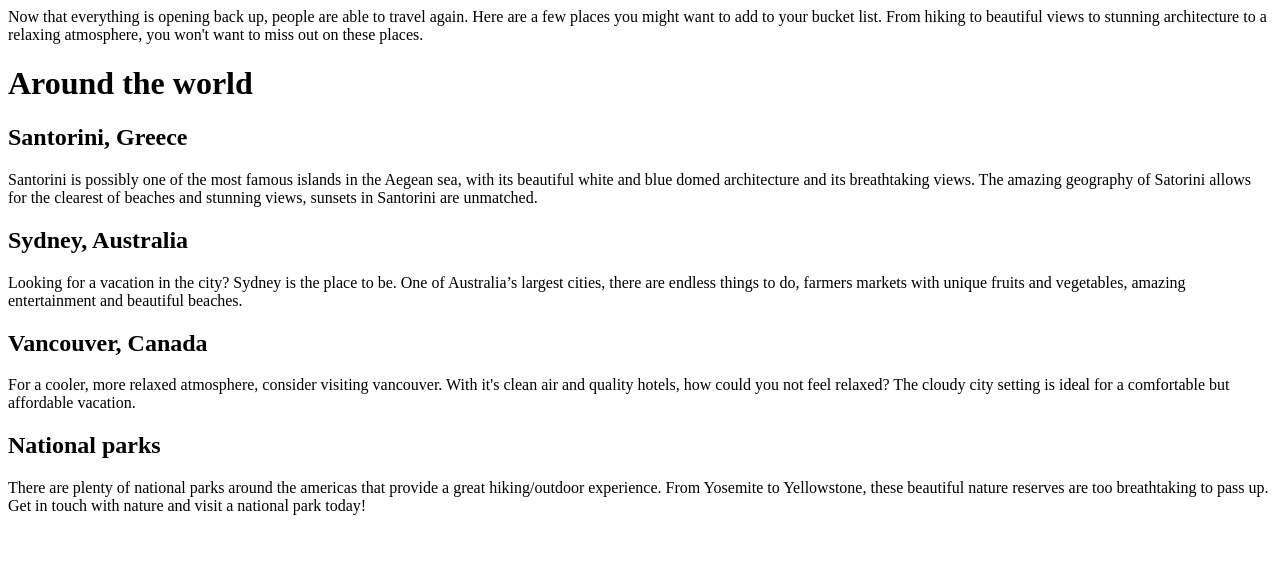
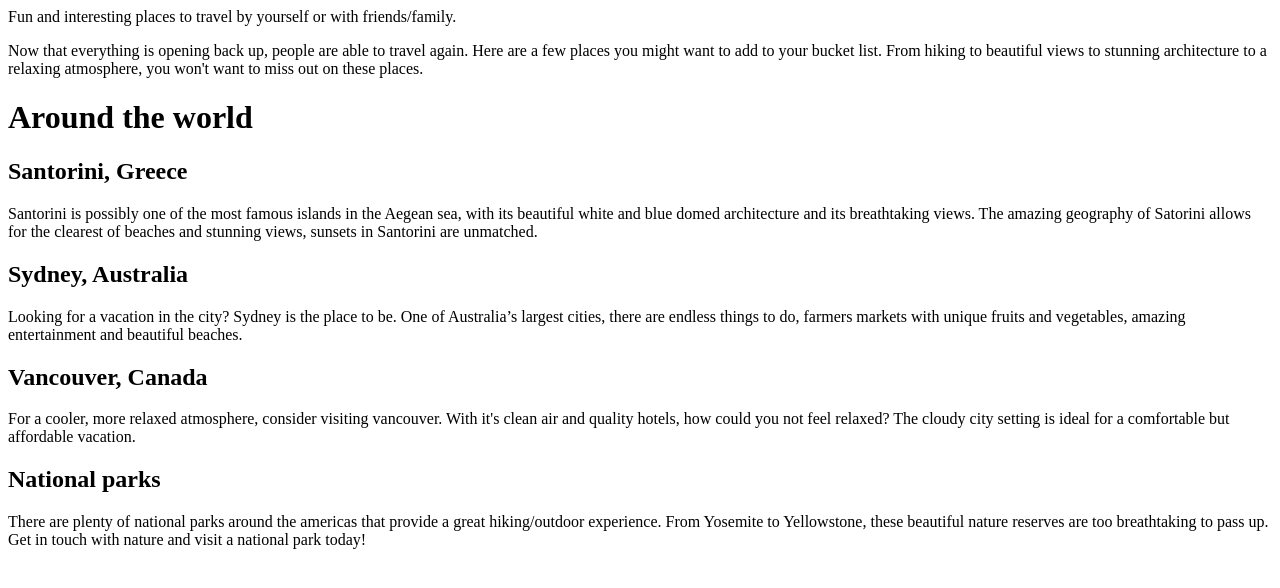
Before and after one commit to ssydneyy/Intro-to-HTML-Practice, a plain HTML site: page index.html in a window 1280 px wide. Drawn offline with Linux system fonts and the light colour scheme.

Commit message:
updating

```diff
--- a/index.html
+++ b/index.html
@@ -3,6 +3,9 @@
      Travel Blog
     </title>
     <body>
+        <p>
+            Fun and interesting places to travel by yourself or with friends/family.
+        </p>
         <p>
             Now that everything is opening back up, people are able to travel again. Here are a few places you might want to add to your bucket list. From hiking to beautiful views to stunning architecture to a relaxing atmosphere, you won't want to miss out on these places.
         </p>
@@ -34,6 +37,5 @@
             There are plenty of national parks around the americas that provide a great hiking/outdoor experience. From Yosemite to Yellowstone, these beautiful nature reserves are too breathtaking to pass up. Get in touch with nature and visit a national park today!
         </p>
 
-
     </body>
 </html>
```
